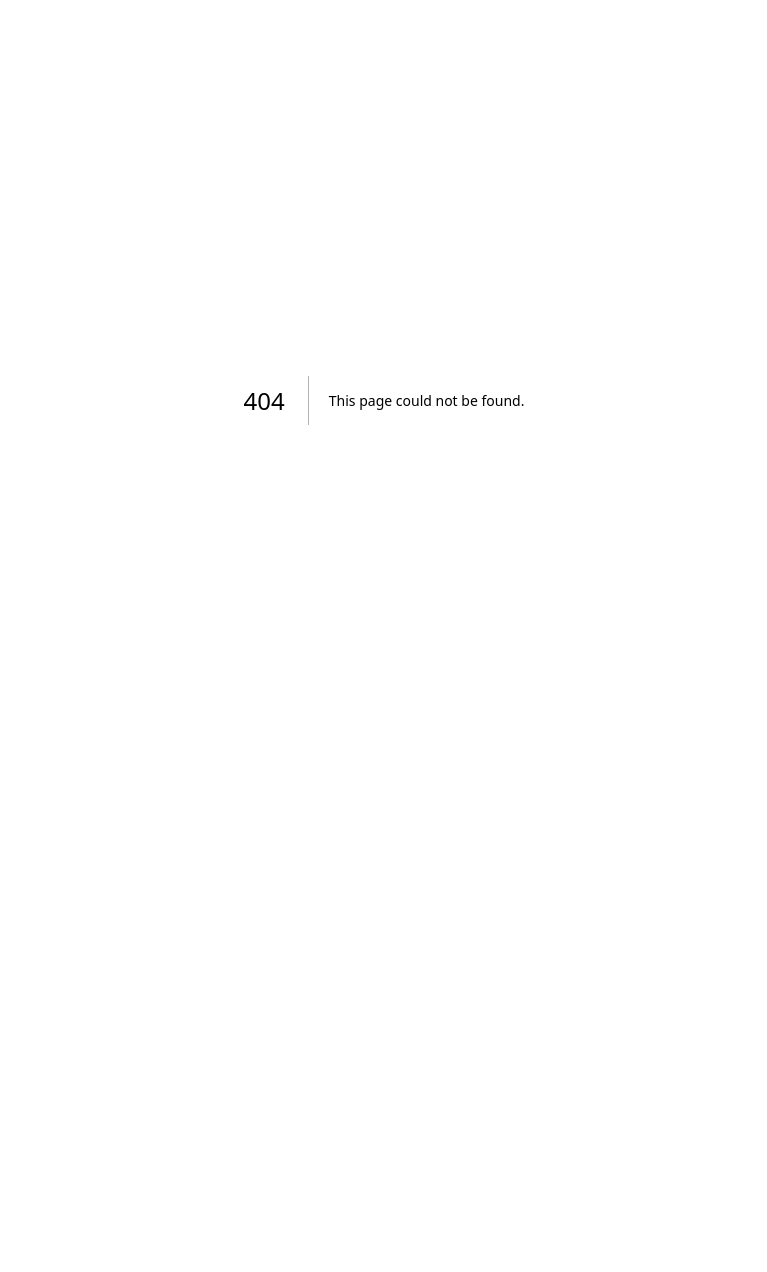
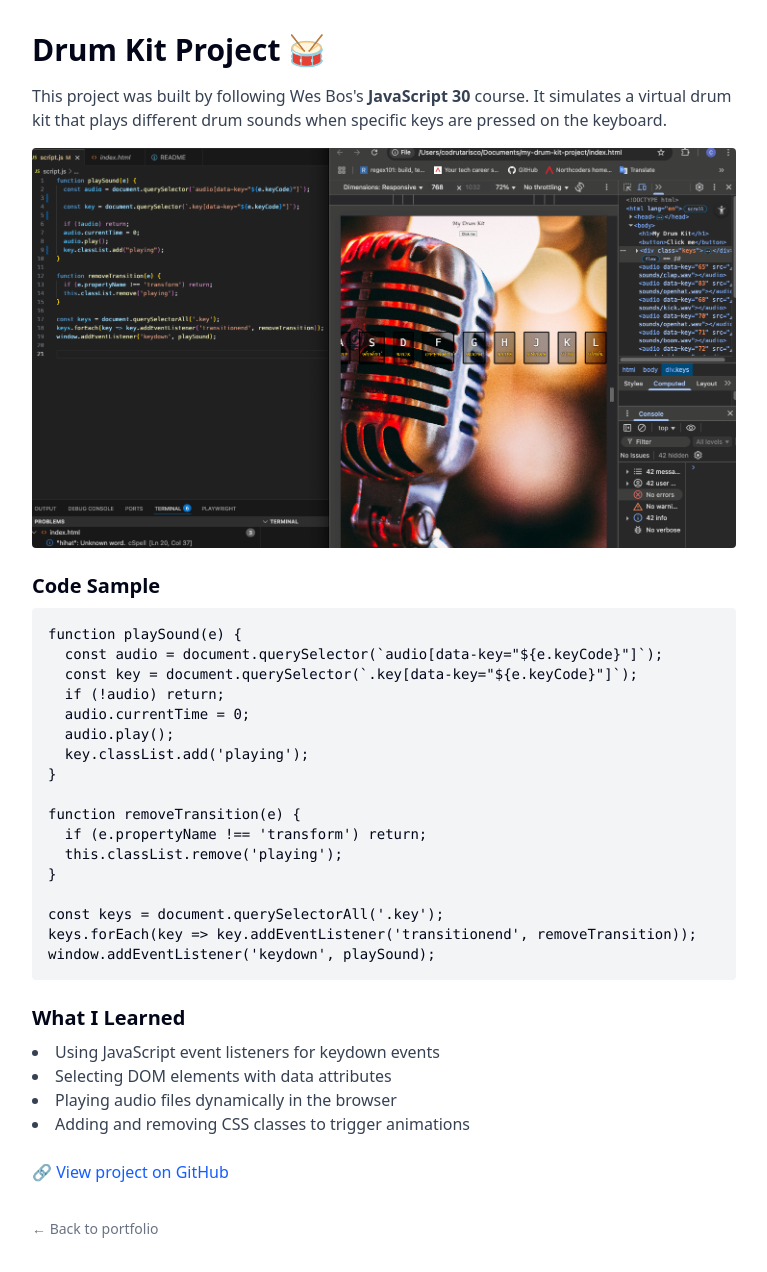
Before and after one commit to CodrutaRisco/my-portofolio, a Next.js app: page /projects/drumkit in a window 1280 px wide. Before the commit this address had no page. Shown: the whole page, without its empty margins (256-1023 px from the left). Before the commit the page ends 800 px from the top, so only its background shows below. Built offline with nearby package versions, Linux system fonts and the light colour scheme.

Commit message:
add drum kit project"

```diff
--- a/app/page.tsx
+++ b/app/page.tsx
@@ -33,6 +33,14 @@ const projects: Project[] = [
     link: "https://github.com/CodrutaRisco/JS-clock",
     liveLink: "",
     detailsPage: "/projects/clock",
+  },
+  {
+    title: "Drum Kit Project 🥁",
+    description:
+      "A drum kit app built with JavaScript that plays sounds on keyboard input.",
+    link: "https://github.com/CodrutaRisco/drum-kit",
+    liveLink: "",
+    detailsPage: "/projects/drumkit",
   },
 ];
 
--- /dev/null
+++ b/app/projects/drumkit/page.tsx
@@ -0,0 +1,72 @@
+import React from "react";
+import Image from "next/image";
+import Link from "next/link";
+
+export default function DrumKitProjectPage() {
+  return (
+    <div className="p-8 max-w-3xl mx-auto">
+      <h1 className="text-3xl font-bold mb-4">Drum Kit Project 🥁</h1>
+
+      <p className="mb-4 text-gray-700">
+        This project was built by following Wes Bos's <strong>JavaScript 30</strong> course.
+        It simulates a virtual drum kit that plays different drum sounds when specific keys are pressed on the keyboard.
+      </p>
+
+      <Image
+        src="/images/drumkit-screenshot.png"
+        alt="Drum Kit screenshot"
+        width={800}
+        height={400}
+        className="rounded mb-6"
+      />
+
+      <h2 className="text-xl font-semibold mb-2">Code Sample</h2>
+      <pre className="bg-gray-100 p-4 rounded text-sm overflow-x-auto mb-6">
+        <code>
+{`function playSound(e) {
+  const audio = document.querySelector(\`audio[data-key=\"\${e.keyCode}\"]\`);
+  const key = document.querySelector(\`.key[data-key=\"\${e.keyCode}\"]\`);
+  if (!audio) return;
+  audio.currentTime = 0;
+  audio.play();
+  key.classList.add('playing');
+}
+
+function removeTransition(e) {
+  if (e.propertyName !== 'transform') return;
+  this.classList.remove('playing');
+}
+
+const keys = document.querySelectorAll('.key');
+keys.forEach(key => key.addEventListener('transitionend', removeTransition));
+window.addEventListener('keydown', playSound);`}
+        </code>
+      </pre>
+
+      <h2 className="text-xl font-semibold mb-2">What I Learned</h2>
+      <ul className="list-disc list-inside text-gray-700 mb-6">
+        <li>Using JavaScript event listeners for keydown events</li>
+        <li>Selecting DOM elements with data attributes</li>
+        <li>Playing audio files dynamically in the browser</li>
+        <li>Adding and removing CSS classes to trigger animations</li>
+      </ul>
+
+      <div className="mt-4">
+        <a
+          href="https://github.com/CodrutaRisco/drum-kit"
+          target="_blank"
+          rel="noopener noreferrer"
+          className="text-blue-600 hover:underline"
+        >
+          🔗 View project on GitHub
+        </a>
+      </div>
+
+      <div className="mt-8">
+        <Link href="/">
+          <span className="text-sm text-gray-500 hover:underline">← Back to portfolio</span>
+        </Link>
+      </div>
+    </div>
+  );
+}
```
Also changed, not shown: public/images/drumkit-screenshot.png (added).
